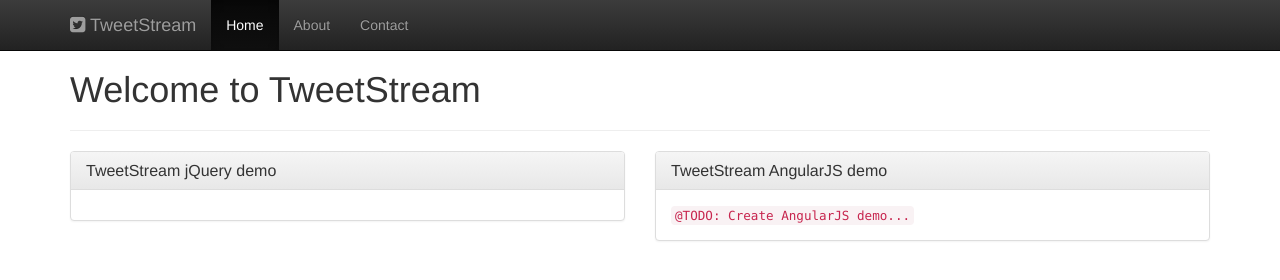
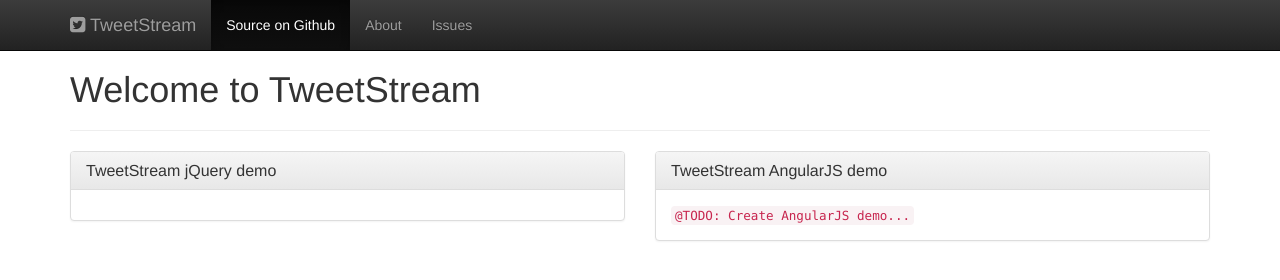
Before and after one commit to TheCoder87/tweetstream, a website: page public/index.html in a window 1280 px wide. Drawn offline with nearby package versions, Linux system fonts and the light colour scheme; no server answers.

Commit message:
Add links to github repo

```diff
--- a/public/index.html
+++ b/public/index.html
@@ -32,9 +32,9 @@
        </div>
        <div id="navbar" class="collapse navbar-collapse">
          <ul class="nav navbar-nav">
-           <li class="active"><a href="#">Home</a></li>
-           <li><a href="#about">About</a></li>
-           <li><a href="#contact">Contact</a></li>
+           <li class="active"><a href="https://github.com/wonder95/tweetstream">Source on Github</a></li>
+           <li><a href="https://github.com/wonder95/tweetstream/blob/master/README.md">About</a></li>
+           <li><a href="https://github.com/wonder95/tweetstream/issues">Issues</a></li>
          </ul>
        </div><!--/.nav-collapse -->
      </div>
```
Also changed, not shown: server.js (+0 -7 lines).
